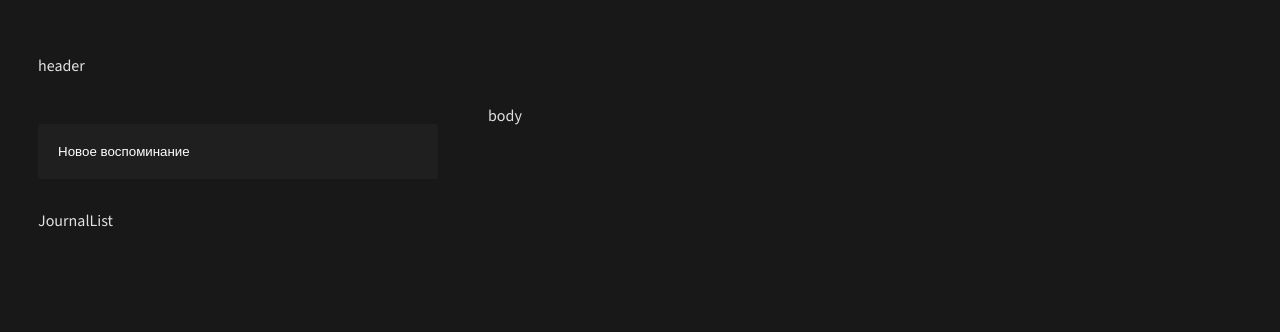
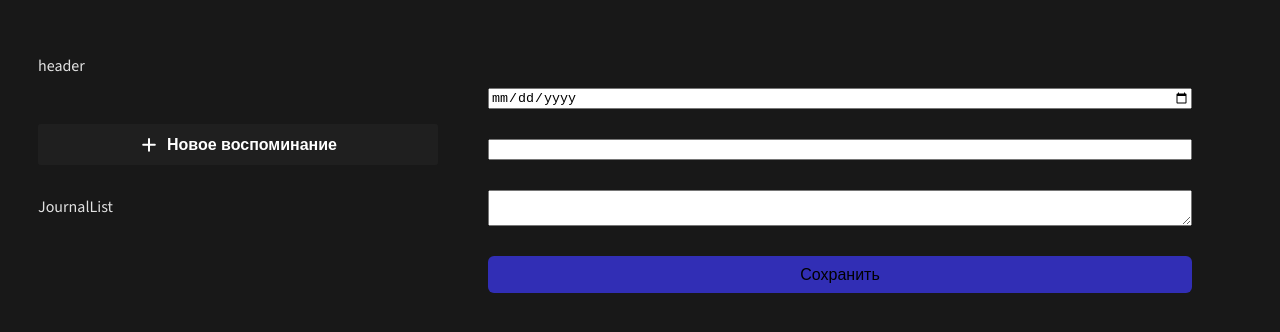
Before and after one commit to sattor1/notes, a React (Vite) app: page / in a window 1280 px wide. Shown: the top 332 px of the page. Built offline with nearby package versions, Linux system fonts and the light colour scheme.

Commit message:
added journal form

```diff
--- a/src/App.jsx
+++ b/src/App.jsx
@@ -5,6 +5,7 @@ import { Header } from './components/Header/Header';
 import { Body } from './components/layouts/Body/Body';
 import { JournalAddButton } from './components/JournalAddButton/JournalAddButton';
 import { JournalList } from './components/JournalList/JournalList';
+import { JournalForm } from './components/JournalForm/JournalForm';
 
 function App() {
   return (
@@ -15,7 +16,7 @@ function App() {
         <JournalList />
       </LeftPanel>
       <Body>
-        <p>body</p>
+        <JournalForm />
       </Body>
     </div>
   );
--- a/src/components/JournalAddButton/JournalAddButton.jsx
+++ b/src/components/JournalAddButton/JournalAddButton.jsx
@@ -1,5 +1,32 @@
 import { CardButton } from '../CardButton/CardButton';
+import './JournalAddButton.css';
 
 export const JournalAddButton = () => {
-  return <CardButton className="card-button"> Новое воспоминание</CardButton>;
+  return (
+    <CardButton className="journal-add">
+      <svg
+        width="20"
+        height="21"
+        viewBox="0 0 20 21"
+        fill="none"
+        xmlns="http://www.w3.org/2000/svg"
+      >
+        <path
+          d="M10 4.96265V16.6293"
+          stroke="white"
+          strokeWidth="2"
+          strokeLinecap="round"
+          strokeLinejoin="round"
+        />
+        <path
+          d="M4.16669 10.796H15.8334"
+          stroke="white"
+          strokeWidth="2"
+          strokeLinecap="round"
+          strokeLinejoin="round"
+        />
+      </svg>
+      Новое воспоминание
+    </CardButton>
+  );
 };
--- /dev/null
+++ b/src/components/JournalForm/JournalForm.css
@@ -0,0 +1,48 @@
+.journal-form {
+  display: flex;
+  flex-direction: column;
+  gap: 30px;
+}
+
+.form-label {
+  display: flex;
+  align-items: center;
+  gap: 20px;
+  min-width: 150px;
+}
+
+.form-row {
+  display: flex;
+  align-items: center;
+}
+
+.input {
+  border: none;
+  background: none;
+  font-size: 14px;
+  font-style: normal;
+  font-weight: 600;
+  line-height: normal;
+  font-family: 'Source Sans 3', sans-serif;
+  border-bottom: 1px solid #323232;
+  width: 100%;
+}
+
+.invalid {
+  border: 1px solid red;
+  background: rgb(68, 6, 6);
+}
+
+.delete {
+  border: none;
+  background: none;
+  cursor: pointer;
+  padding: 0;
+  height: 30px;
+  width: 30px;
+}
+
+.delete:hover {
+  background: rgb(255, 255, 255, 0.05);
+  border-radius: 50%;
+}
--- /dev/null
+++ b/src/components/JournalForm/JournalForm.jsx
@@ -0,0 +1,21 @@
+import { useState } from 'react';
+import { Button } from '../Button/Button.jsx';
+import './JournalForm.css';
+
+export const JournalForm = () => {
+  const [inputData, setInputData] = useState('');
+
+  const inputChange = (event) => {
+    setInputData(event.target.value);
+  };
+
+  return (
+    <form className="journal-form">
+      <input type="date" />
+      <input type="text" value={inputData} onChange={inputChange} />
+      <textarea></textarea>
+
+      <Button></Button>
+    </form>
+  );
+};
```
Also changed, not shown: public/logo.svg (added).
